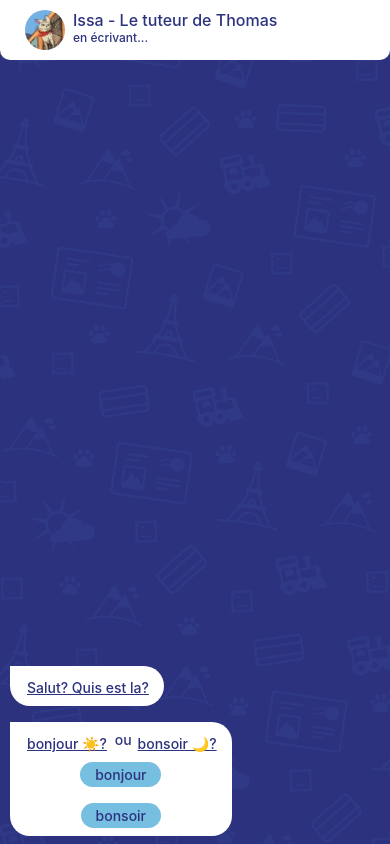
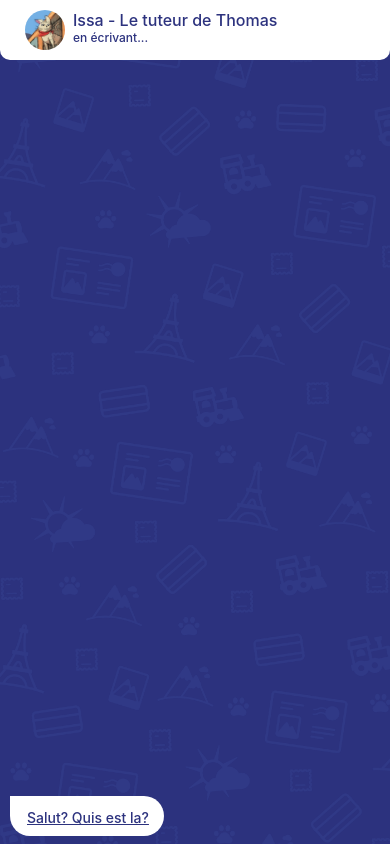
Before and after one commit to garlic1/jarrive-android, a React Native app in the folder jarrive/: screen /Chat in a window 390 px wide. Built offline with nearby package versions, Linux system fonts and the light colour scheme.

Commit message:
create messagescontext

```diff
--- a/jarrive/App.js
+++ b/jarrive/App.js
@@ -5,6 +5,7 @@ import LogInScreen from "./screens/LogIn/LogIn";
 import useTheme from "./hooks/useTheme";
 import ChatScreen from "./screens/IntroductionChat/ChatScreen";
 import DownloadImage from "./screens/DownloadImage/DownloadImage";
+import { MessagesProvider } from "./context/MessagesContext";
 
 const Stack = createNativeStackNavigator();
 
@@ -12,6 +13,7 @@ export default function App() {
   const { theme } = useTheme();
 
   return (
+    <MessagesProvider>
       <NavigationContainer theme={theme}>
         <Stack.Navigator screenOptions={{ headerShown: false }}>
           <Stack.Screen name="Log in" component={LogInScreen} />
@@ -19,5 +21,6 @@ export default function App() {
           <Stack.Screen name="Image" component={DownloadImage} />
         </Stack.Navigator>
       </NavigationContainer>
+    </MessagesProvider>
   );
 }
--- a/jarrive/components/Chat/Chat.js
+++ b/jarrive/components/Chat/Chat.js
@@ -4,28 +4,20 @@ import ChatInput from "./ChatInput";
 import thomas from "../../assets/thomas.jpg";
 import MESSAGES_CONST from "../../utils/messages.json";
 import { Pressable } from "react-native";
-import { useEffect, useState } from "react";
+import { useContext, useEffect, useState } from "react";
 import useMessages from "../../hooks/useMessages";
+import { MessagesContext } from "../../context/MessagesContext";
 
 const Chat = () => {
-  const [messages, _] = useState([MESSAGES_CONST["salut"]]);
-  const [previousMessage, setPreviousMessage] = useState("salut");
-  const [currentMessage, setCurrentMessage] = useState("bonjourOuBonsoir");
-  const [userChoice, setUserChoice] = useState("");
   const [userInput, setUserInput] = useState("");
 
-  const { getCurrentMessage } = useMessages({
-    setPreviousMessage,
-    setCurrentMessage,
-    messages,
-    currentMessage,
-    previousMessage,
-    userChoice,
-  });
+  const { messages, currentMessage } = useContext(MessagesContext);
+
+  const { getCurrentMessage } = useMessages();
 
   const onSubmitUserInput = () => {
     if (MESSAGES_CONST[currentMessage].variant === "input") {
-      getCurrentMessage(userInput);
+      getCurrentMessage(userInput, "");
     }
     setUserInput("");
   };
@@ -33,6 +25,10 @@ const Chat = () => {
   const onChangeUserInput = (text) => {
     setUserInput(text);
   };
+
+  const disableUserInput =
+    MESSAGES_CONST[currentMessage]?.variant !== "input" ||
+    MESSAGES_CONST[currentMessage]?.content;
 
   return (
     <>
@@ -43,19 +39,12 @@ const Chat = () => {
           status={"en écrivant..."}
         />
       </Pressable>
-      <ChatBody
-        messages={messages}
-        setUserChoice={setUserChoice}
-        getCurrentMessage={getCurrentMessage}
-      />
+      <ChatBody messages={messages} getCurrentMessage={getCurrentMessage} />
       <ChatInput
         onChangeUserInput={onChangeUserInput}
         onSubmit={onSubmitUserInput}
         value={userInput}
-        disabled={
-          MESSAGES_CONST[currentMessage]?.variant !== "input" ||
-          MESSAGES_CONST[currentMessage]?.content
-        }
+        disabled={disableUserInput}
       />
     </>
   );
--- a/jarrive/components/Chat/ChatBody.js
+++ b/jarrive/components/Chat/ChatBody.js
@@ -1,15 +1,14 @@
-import {
-  FlatList,
-  SafeAreaView,
-  View
-} from "react-native";
+import { FlatList, SafeAreaView, View } from "react-native";
 import ChatMessage from "./ChatMessage";
 
-const ChatBody = ({ messages, setUserChoice, getCurrentMessage }) => {
+const ChatBody = ({
+  messages,
+  getCurrentMessage,
+}) => {
   return (
     <SafeAreaView
       style={{
-        flex: 1
+        flex: 1,
       }}
     >
       <FlatList
@@ -20,7 +19,6 @@ const ChatBody = ({ messages, setUserChoice, getCurrentMessage }) => {
             <View style={{ marginVertical: 8 }}>
               <ChatMessage
                 message={messages[item]}
-                setUserChoice={setUserChoice}
                 getCurrentMessage={getCurrentMessage}
               />
             </View>
--- a/jarrive/components/Chat/ChatMessage.js
+++ b/jarrive/components/Chat/ChatMessage.js
@@ -2,8 +2,10 @@ import { useNavigation } from "@react-navigation/native";
 import { Image, Pressable, Text, TouchableHighlight, View } from "react-native";
 import { Audio } from "expo-av";
 import { Ionicons } from "@expo/vector-icons";
-import { useEffect, useState } from "react";
+import { useContext, useEffect, useState } from "react";
 import { Tooltip } from "@rneui/themed";
+import { MessagesContext } from "../../context/MessagesContext";
+import useMessages from "../../hooks/useMessages";
 
 const stylesMessage = {
   sentMessageContainer: {
@@ -41,7 +43,7 @@ const stylesMessage = {
     minHeight: 40,
   },
   choiceContainer: {
-    flexDirection: "column",
+    flexDirection: "row",
     justifyContent: "center",
     alignItems: "center",
     paddingHorizontal: 30,
@@ -82,12 +84,13 @@ const stylesImageMessage = {
   maxWidth: "70%",
 };
 
-const ChatMessage = ({ sent, message, setUserChoice }) => {
+const ChatMessage = ({ sent, message }) => {
+  // console.log(message);
   switch (message.variant) {
     case "text":
       return <MessageText sent={sent} message={message} />;
     case "choice":
-      return <MessageChoice message={message} setUserChoice={setUserChoice} />;
+      return <MessageChoice message={message} />;
     case "input":
       return <MessageText sent={true} message={message} />;
     case "image":
@@ -172,22 +175,31 @@ function MessageText({ message, sent }) {
   );
 }
 
-function MessageChoice({ message, setUserChoice }) {
+function MessageChoice({ message }) {
+  const { userChoices, onSelectUserChoice } = useContext(MessagesContext);
+  const { getCurrentMessage } = useMessages();
+
   return (
     <View style={stylesMessage.receivedMessageContainer}>
       <TextRenderer message={message} />
       <View style={stylesMessage.choiceContainer}>
-        {message.choices.map((choice) => (
+        {message.choices.map((choice) => {
+          console.log(message.name)
+          const chosen = userChoices[message.name] === choice.value;
+
+          return (
             <TouchableHighlight
-            style={stylesMessage.choiceButton}
+              style={chosen ? null : stylesMessage.choiceButton}
               key={choice.value}
               onPress={() => {
-              setUserChoice(choice.value);
+                onSelectUserChoice(choice.value);
+                getCurrentMessage("", choice.value);
               }}
             >
               <Text style={stylesMessage.choiceButtonText}>{choice.label}</Text>
             </TouchableHighlight>
-        ))}
+          );
+        })}
       </View>
     </View>
   );
--- /dev/null
+++ b/jarrive/context/MessagesContext.js
@@ -0,0 +1,43 @@
+import { createContext, useState } from "react";
+import MESSAGES_CONST from "../utils/messages.json";
+
+const INITIAL_VALUE = {
+  messages: [],
+  previousMessage: "",
+  setPreviousMessage: () => {},
+  currentMessage: "",
+  setCurrentMessage: () => {},
+  userChoices: {},
+  onSelectUserChoice: () => {},
+};
+
+export const MessagesContext = createContext(INITIAL_VALUE);
+
+export const MessagesProvider = ({ children }) => {
+  const [messages, _] = useState([MESSAGES_CONST["salut"]]);
+  const [previousMessage, setPreviousMessage] = useState("salut");
+  const [currentMessage, setCurrentMessage] = useState("bonjourOuBonsoir");
+  const [userChoices, setUserChoices] = useState({});
+
+  const onSelectUserChoice = (choice) => {
+    setUserChoices({ ...userChoices, [previousMessage]: choice });
+  };
+
+  const value = {
+    messages,
+    previousMessage,
+    setPreviousMessage,
+    currentMessage,
+    setCurrentMessage,
+    userChoices,
+    onSelectUserChoice,
+  };
+
+  return (
+    <MessagesContext.Provider value={value}>
+      <>{console.log("previousMessage", previousMessage)}</>
+      <>{console.log("currentMessage", currentMessage)}</>
+      {children}
+    </MessagesContext.Provider>
+  );
+};
--- a/jarrive/hooks/useMessages.js
+++ b/jarrive/hooks/useMessages.js
@@ -1,16 +1,19 @@
+import { MessagesContext } from "../context/MessagesContext";
 import MESSAGES_CONST from "../utils/messages.json";
 import ORDER from "../utils/order.json";
-import { useEffect } from "react";
+import { useContext, useEffect } from "react";
 
-const useMessages = ({
-  setPreviousMessage,
-  setCurrentMessage,
-  messages,
-  currentMessage,
-  previousMessage,
-  userChoice,
-}) => {
-  const getCurrentMessage = (userInput) => {
+const useMessages = () => {
+  const {
+    userChoices,
+    setPreviousMessage,
+    setCurrentMessage,
+    messages,
+    currentMessage,
+    previousMessage,
+  } = useContext(MessagesContext);
+
+  const getCurrentMessage = (userInput, userChoice) => {
     const previousMessageVariant = MESSAGES_CONST[previousMessage].variant;
     switch (previousMessageVariant) {
       case "text":
@@ -44,7 +47,9 @@ const useMessages = ({
         break;
       case "choice":
         {
+          // console.log("userChoice", userChoice);
           const currentMessageChoice = ORDER[userChoice];
+          console.log("currentMessageChoice", currentMessageChoice);
           setPreviousMessage(currentMessageChoice);
           setCurrentMessage(ORDER[currentMessageChoice]);
           messages.push(MESSAGES_CONST[currentMessageChoice]);
@@ -54,10 +59,6 @@ const useMessages = ({
         break;
     }
   };
-
-  useEffect(() => {
-    getCurrentMessage();
-  }, [userChoice]);
 
   // setTimeout(()=>getCurrentMessage(),1000);
 
```
Also changed, not shown: jarrive/utils/messages.json (+25 -9 lines). Lines whose indentation alone changed are shown as unchanged.
